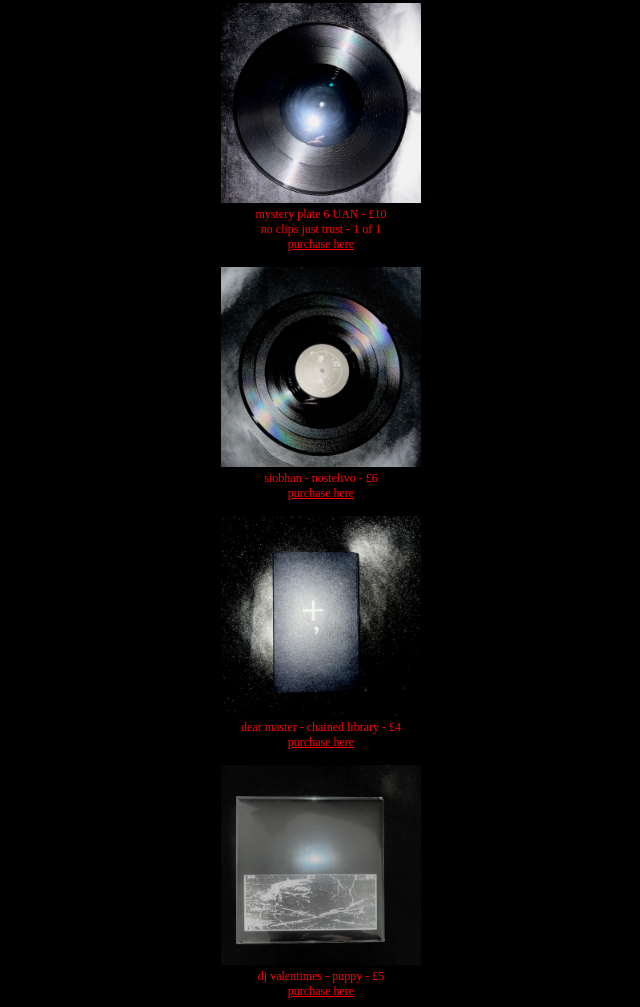
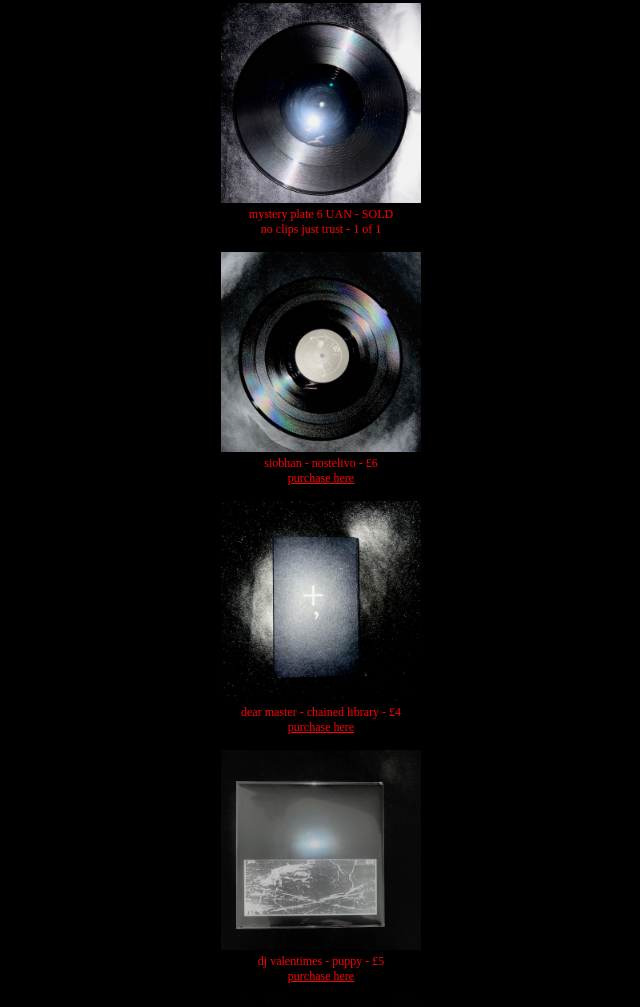
Before and after one commit to merdotxyz/crawler925, a plain HTML site: page index.html in a window 1280 px wide. Shown: the part 1325-2332 px from the top of the page, without its empty margins (319-959 px from the left). Drawn offline with Linux system fonts and the light colour scheme.

Commit message:
Update index.html

```diff
--- a/index.html
+++ b/index.html
@@ -53,11 +53,9 @@
     <br>
     <img src="mystery-plate.jpeg" height="200" width="200">
     <br>
-    <span>mystery plate 6 UAN - £10</span>
+    <span>mystery plate 6 UAN - SOLD</span>
     <br>
     <span>no clips just trust - 1 of 1</span>
-    <br>
-    <a href="https://www.paypal.com/ncp/payment/7WSALC35QYWHN">purchase here</a>
     <br>
     <br>
     <img src="siobhan-bodydouble.jpeg" height="200" width="200">
```
